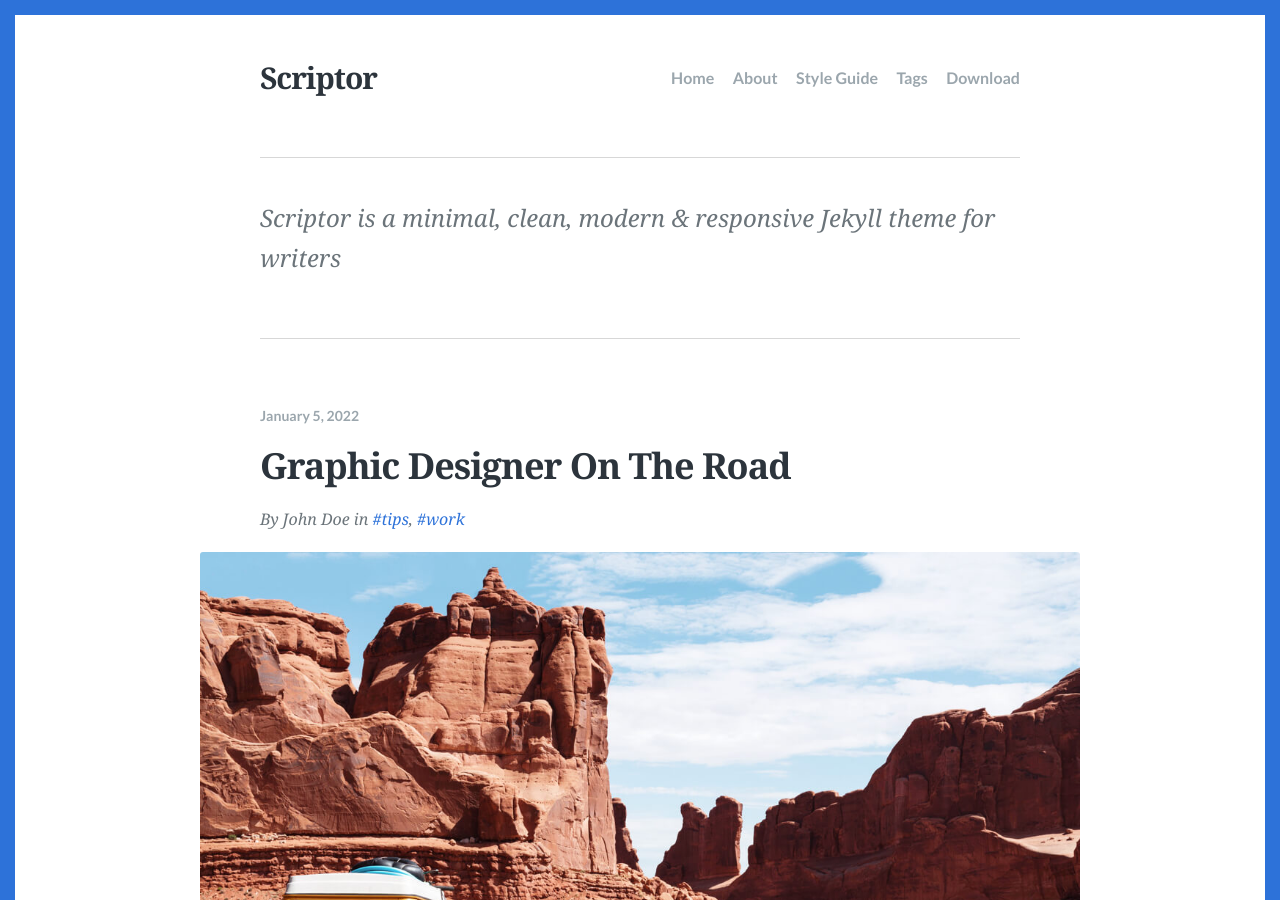
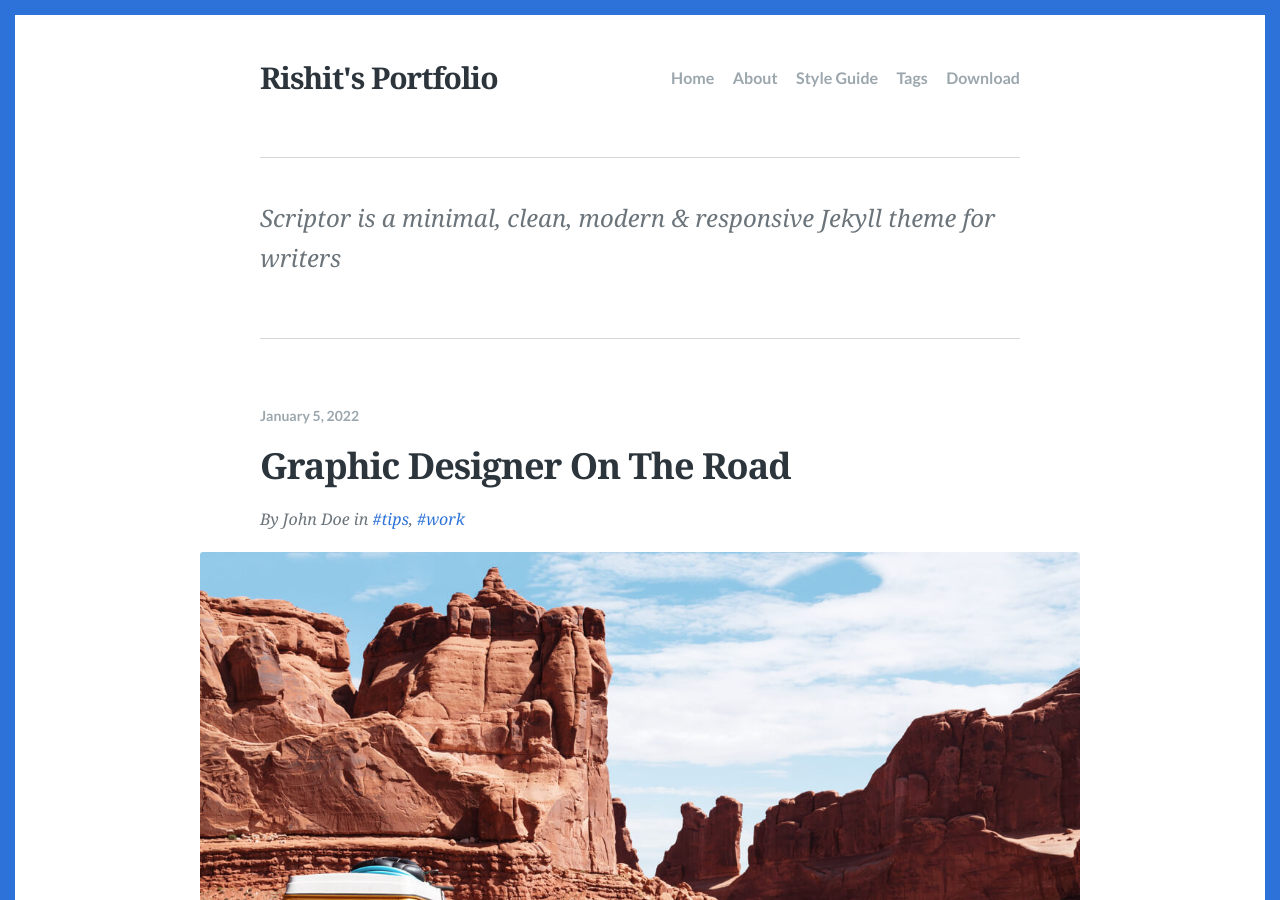
Before and after one commit to SingularityAI-SD/SingularityAI-SD.github.io, a Jekyll site: the page built from index.html, in a window 1280 px wide and 900 px high. Built offline with Jekyll 4.4.1, drawn with Linux system fonts in a browser that asks for light colours; some web fonts are replaced; the list of posts is cut into pages by our own code.

Commit message:
Update _config.yml

```diff
--- a/_config.yml
+++ b/_config.yml
@@ -13,7 +13,7 @@
 lang: en-US
 
 # Site title
-title: "Scriptor"
+title: "Rishit's Portfolio"
 
 # A description of your site for meta tag, search engine results.
 description: "Scriptor is a minimal, clean, modern & responsive Jekyll theme for writers"
```
